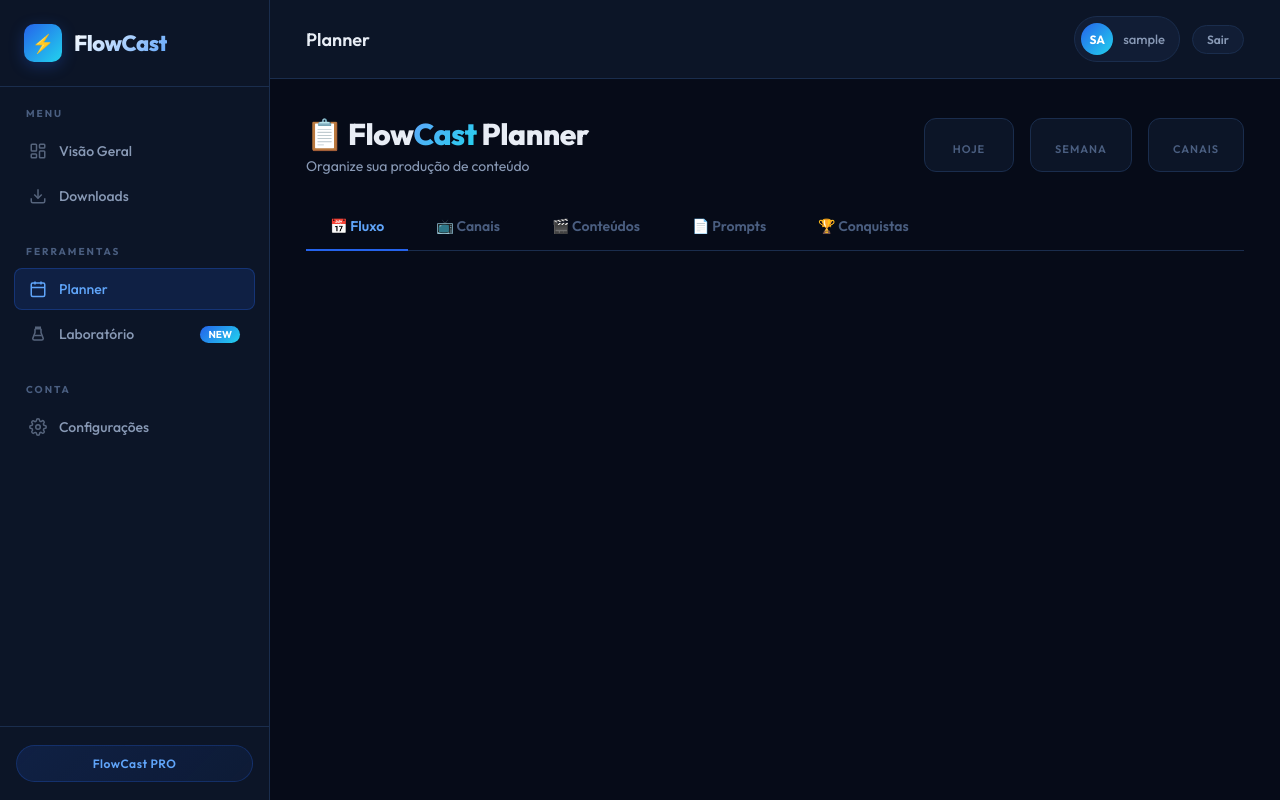
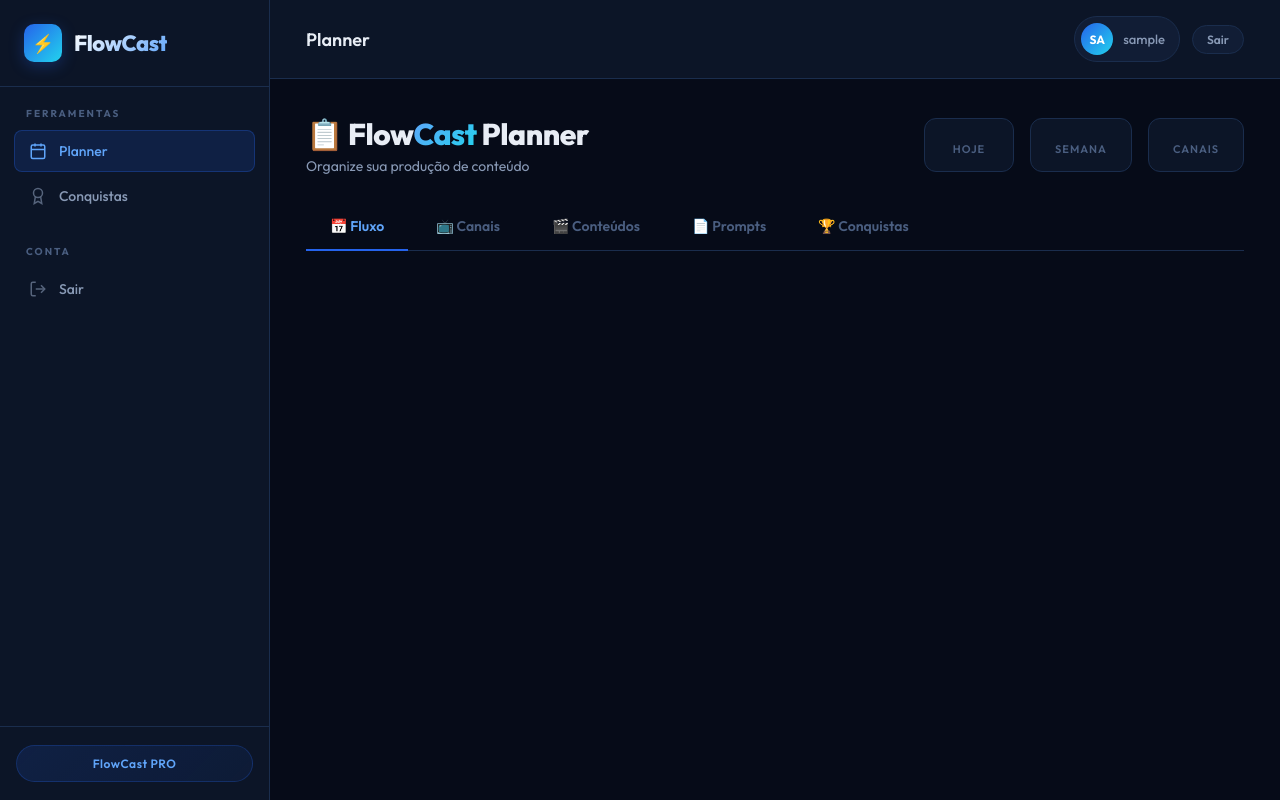
Before and after one commit to gabrielpinzan98-cpu/flowcast-planner, a Flask app: template templates/index.html in a window 1280 px wide. Run offline with Flask 3, Linux system fonts and the light colour scheme; the template is opened without the code that fills it: most values are stand-ins (such as "Sample title", 1, 10 or a date in 2020); some libraries are stand-ins or nearby versions.

Commit message:
Update index.html

```diff
--- a/templates/index.html
+++ b/templates/index.html
@@ -215,16 +215,12 @@
     <aside class="side">
         <div class="side-hd"><a href="/" class="logo"><div class="logo-i">⚡</div><span class="logo-t">FlowCast</span></a></div>
         <nav class="side-nav">
-            <div class="ns"><span class="ns-t">Menu</span>
-                <a href="#" class="nl"><svg viewBox="0 0 24 24" fill="none" stroke="currentColor" stroke-width="2"><rect x="3" y="3" width="7" height="9" rx="1"/><rect x="14" y="3" width="7" height="5" rx="1"/><rect x="14" y="12" width="7" height="9" rx="1"/><rect x="3" y="16" width="7" height="5" rx="1"/></svg><span>Visão Geral</span></a>
-                <a href="#" class="nl"><svg viewBox="0 0 24 24" fill="none" stroke="currentColor" stroke-width="2"><path d="M21 15v4a2 2 0 0 1-2 2H5a2 2 0 0 1-2-2v-4"/><polyline points="7 10 12 15 17 10"/><line x1="12" y1="15" x2="12" y2="3"/></svg><span>Downloads</span></a>
-            </div>
             <div class="ns"><span class="ns-t">Ferramentas</span>
-                <a href="/" class="nl on"><svg viewBox="0 0 24 24" fill="none" stroke="currentColor" stroke-width="2"><rect x="3" y="4" width="18" height="18" rx="2"/><line x1="16" y1="2" x2="16" y2="6"/><line x1="8" y1="2" x2="8" y2="6"/><line x1="3" y1="10" x2="21" y2="10"/></svg><span>Planner</span></a>
-                <a href="#" class="nl"><svg viewBox="0 0 24 24" fill="none" stroke="currentColor" stroke-width="2"><path d="M9 3h6v2H9zM8 5v5l-3 8a2 2 0 0 0 2 2h10a2 2 0 0 0 2-2l-3-8V5"/><path d="M7 14h10"/></svg><span>Laboratório</span><span class="nb" style="background:linear-gradient(135deg,#2563eb,#22d3ee)">NEW</span></a>
+                <a href="#" class="nl on" data-nav="planner"><svg viewBox="0 0 24 24" fill="none" stroke="currentColor" stroke-width="2"><rect x="3" y="4" width="18" height="18" rx="2"/><line x1="16" y1="2" x2="16" y2="6"/><line x1="8" y1="2" x2="8" y2="6"/><line x1="3" y1="10" x2="21" y2="10"/></svg><span>Planner</span></a>
+                <a href="#" class="nl" data-nav="conquistas"><svg viewBox="0 0 24 24" fill="none" stroke="currentColor" stroke-width="2"><circle cx="12" cy="8" r="6"/><path d="M15.477 12.89L17 22l-5-3-5 3 1.523-9.11"/></svg><span>Conquistas</span></a>
             </div>
             <div class="ns"><span class="ns-t">Conta</span>
-                <a href="#" class="nl"><svg viewBox="0 0 24 24" fill="none" stroke="currentColor" stroke-width="2"><circle cx="12" cy="12" r="3"/><path d="M19.4 15a1.65 1.65 0 0 0 .33 1.82l.06.06a2 2 0 0 1-2.83 2.83l-.06-.06a1.65 1.65 0 0 0-1.82-.33 1.65 1.65 0 0 0-1 1.51V21a2 2 0 0 1-4 0v-.09A1.65 1.65 0 0 0 9 19.4a1.65 1.65 0 0 0-1.82.33l-.06.06a2 2 0 0 1-2.83-2.83l.06-.06A1.65 1.65 0 0 0 4.6 15a1.65 1.65 0 0 0-1.51-1H3a2 2 0 0 1 0-4h.09A1.65 1.65 0 0 0 4.6 9a1.65 1.65 0 0 0-.33-1.82l-.06-.06a2 2 0 0 1 2.83-2.83l.06.06A1.65 1.65 0 0 0 9 4.6a1.65 1.65 0 0 0 1-1.51V3a2 2 0 0 1 4 0v.09a1.65 1.65 0 0 0 1 1.51 1.65 1.65 0 0 0 1.82-.33l.06-.06a2 2 0 0 1 2.83 2.83l-.06.06A1.65 1.65 0 0 0 19.4 9c.38.64 1.08 1 1.51 1H21a2 2 0 0 1 0 4h-.09a1.65 1.65 0 0 0-1.51 1z"/></svg><span>Configurações</span></a>
+                <a href="#" class="nl" id="btnLogout2"><svg viewBox="0 0 24 24" fill="none" stroke="currentColor" stroke-width="2"><path d="M9 21H5a2 2 0 0 1-2-2V5a2 2 0 0 1 2-2h4"/><polyline points="16 17 21 12 16 7"/><line x1="21" y1="12" x2="9" y2="12"/></svg><span>Sair</span></a>
             </div>
         </nav>
         <div class="side-ft"><span class="badge">FlowCast PRO</span></div>
@@ -709,6 +705,26 @@
         var el=ev.target;
         function q(sel){return el.closest(sel)}
         var m;
+        // Sidebar navigation
+        if((m=q('[data-nav]'))){
+            ev.preventDefault();
+            var nav=m.dataset.nav;
+            document.querySelectorAll('.nl').forEach(function(n){n.classList.remove('on')});
+            m.classList.add('on');
+            if(nav==='planner'){
+                document.querySelectorAll('.tab').forEach(function(b){b.classList.remove('on')});
+                document.querySelectorAll('.pn').forEach(function(p){p.classList.remove('on')});
+                document.querySelector('.tab[data-t="fluxo"]').classList.add('on');
+                document.getElementById('pFluxo').classList.add('on');
+            } else if(nav==='conquistas'){
+                document.querySelectorAll('.tab').forEach(function(b){b.classList.remove('on')});
+                document.querySelectorAll('.pn').forEach(function(p){p.classList.remove('on')});
+                document.querySelector('.tab[data-t="conquistas"]').classList.add('on');
+                document.getElementById('pConquistas').classList.add('on');
+            }
+            return;
+        }
+        if(q('#btnLogout2')){fetch('/api/auth/logout',{method:'POST'}).then(function(){window.location.href='/login'});return}
         if((m=q('.tab'))){document.querySelectorAll('.tab').forEach(function(b){b.classList.remove('on')});document.querySelectorAll('.pn').forEach(function(p){p.classList.remove('on')});m.classList.add('on');var nm=m.dataset.t;document.getElementById('p'+nm.charAt(0).toUpperCase()+nm.slice(1)).classList.add('on');return}
         if(q('#btnLogout')){fetch('/api/auth/logout',{method:'POST'}).then(function(){window.location.href='/login'});return}
         if((m=q('[data-per]'))){period=m.dataset.per;renderFluxo();return}
```
